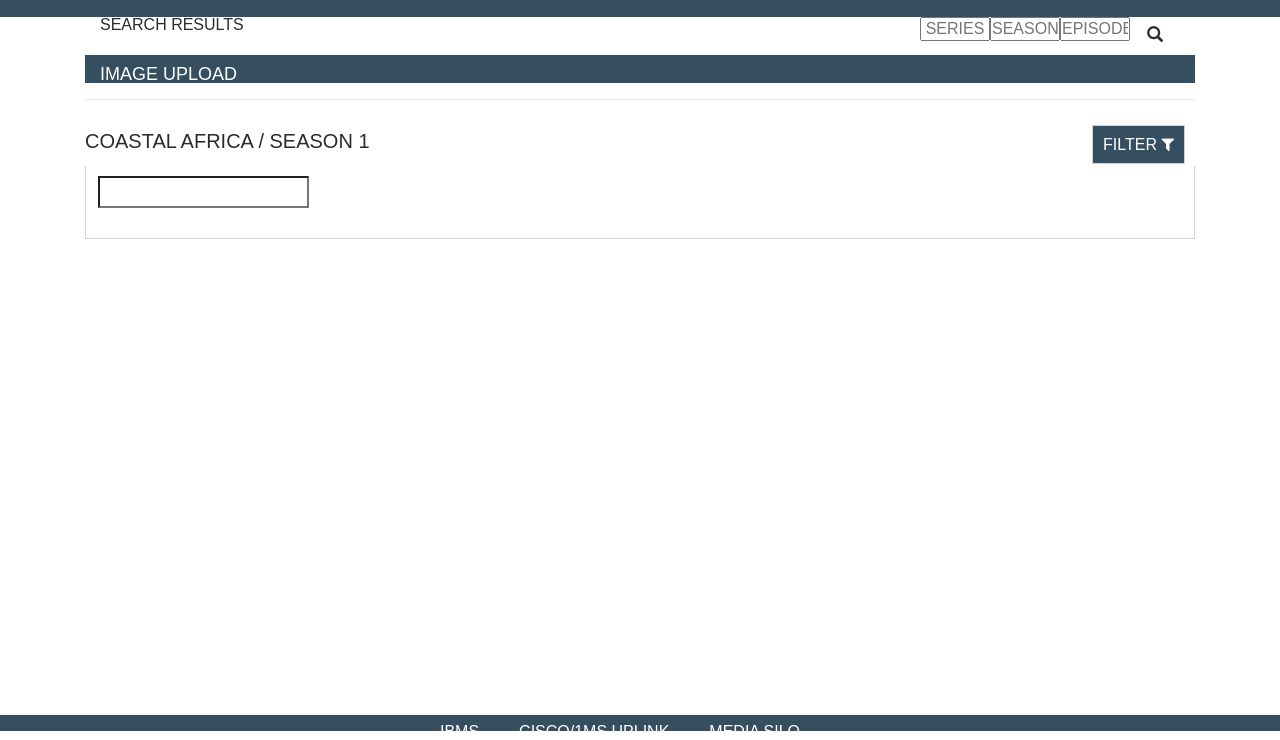
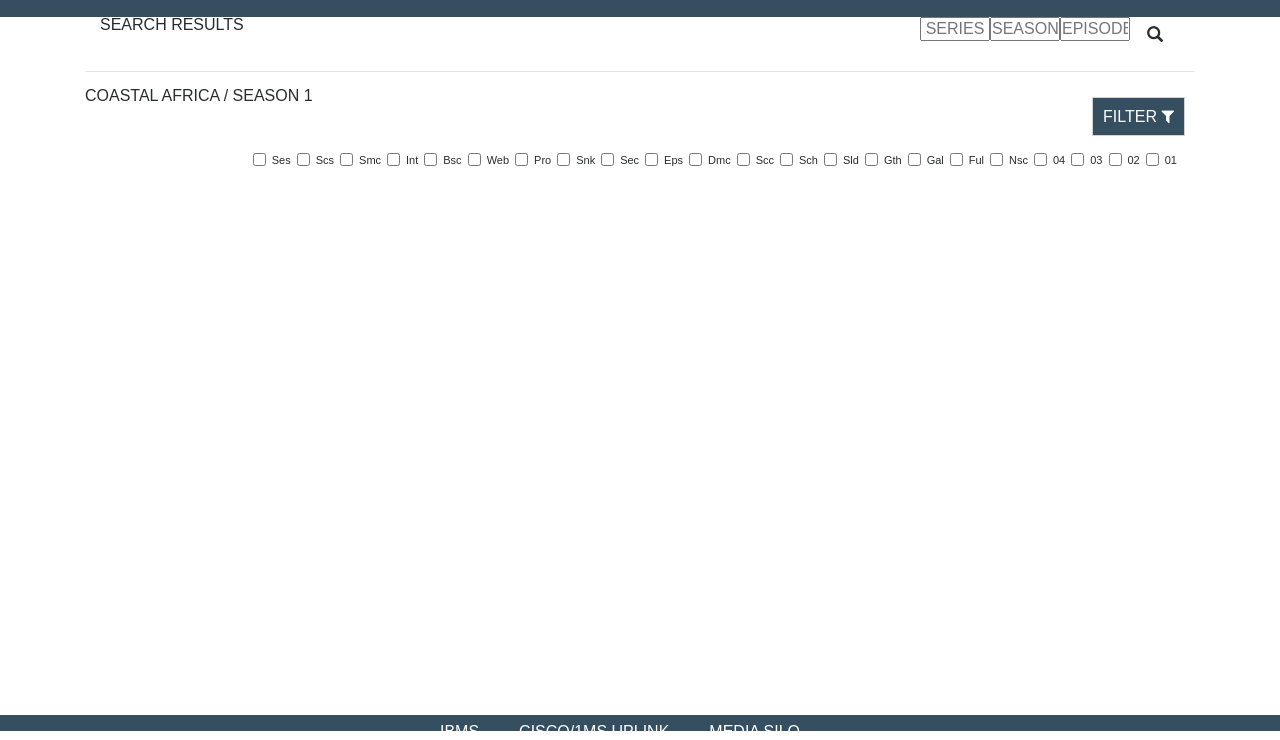
Before and after one commit to ayomel/image-tool, a plain HTML site: page search.html in a window 1280 px wide. Both pictures are taken after a click on the element "FILTER". Shown: the part 69-809 px from the top of the page. Drawn offline with nearby package versions, Linux system fonts and the light colour scheme; files that its build step writes are made by us from their sources.

Commit message:
filter update

```diff
--- a/css/style.css
+++ b/css/style.css
@@ -418,7 +418,7 @@ summary::-webkit-details-marker {
 .content-wrap {
     margin: 0 20px 20px
 }
-/*.previewContainer {
+.previewContainer {
     padding:20px;
     text-align: left;
 }
@@ -426,10 +426,6 @@ summary::-webkit-details-marker {
 .previewImg {
     padding:20px;
     text-align: left;
-<<<<<<< HEAD
-=======
-
->>>>>>> c0696345847dd329f2b88b68aed4375712f47db7
 }
 .previewImg img{
     height: 10vh;
@@ -440,9 +436,10 @@ summary::-webkit-details-marker {
     color: #fff;
     padding: 5px;
     /*margin-bottom: 20px;*/
-/*}
+}
 .previewImg li{
     margin: 20px;
+    list-style-type: none;
 }
 .previewImg p{
     text-align: left;
@@ -459,7 +456,7 @@ summary::-webkit-details-marker {
     display: inline-block;
     text-align: left;
     width: 100%;
-}*/
+}
 .flex-flow-row-wrap {
     display: -webkit-box;
     display: -moz-box;
@@ -504,76 +501,6 @@ summary::-webkit-details-marker {
     right: 10px;
     top: 13px
 }*/
-/*------------------------------------dropdown filter---------*/
-/*.noselect {
-    -webkit-touch-callout: none;
-    -webkit-user-select: none;
-    -khtml-user-select: none;
-    -moz-user-select: none;
-    -ms-user-select: none;
-    user-select: none;
-}
-
-.dropdown-container, .instructions {
-    width: 200px;
-    margin: 20px auto 0;
-    font-size: 14px;
-    font-family: sans-serif;
-}
-<<<<<<< HEAD
-
-.instructions {
-    width: 100%;
-    text-align: center;
-}
-
-.dropdown-button {
-    float: left;
-    width: 100%;
-    background: whitesmoke;
-    padding: 10px 12px;
-
-    cursor: pointer;
-    border: 1px solid lightgray;
-    box-sizing: border-box;
-
-    .dropdown-label, .dropdown-quantity {
-        float: left;
-    }
-
-    .dropdown-quantity {
-        margin-left: 4px;
-    }
-
-    .fa-filter {
-        float: right;
-    }
-}
-
-.dropdown-list {
-    float: left;
-    width: 100%;
-
-    border: 1px solid lightgray;
-    border-top: none;
-    box-sizing: border-box;
-    padding: 10px 12px;
-
-    input[type="search"] {
-        padding: 5px 0;
-    }
-
-    ul {
-        margin: 10px 0;
-        max-height: 200px;
-        overflow-y: auto;
-
-        input[type="checkbox"] {
-            position: relative;
-            top: 2px;
-        }
-    }
-}*/
 nav h3 {
     padding-top: 15px;
     padding-bottom: 15px;
@@ -604,7 +531,7 @@ nav h3 {
     float: left;
     width: 100%;
 
-    border: 1px solid lightgray;
+    /*border: 1px solid lightgray;*/
     border-top: none;
     box-sizing: border-box;
     padding: 10px 12px;
@@ -624,7 +551,13 @@ nav h3 {
         }
     }
 }
-
-
-=======
->>>>>>> c0696345847dd329f2b88b68aed4375712f47db7
+.dropdown-list li{
+    list-style-type: none;
+    display: inline-block;
+    float: right;
+    font-size: 11px;
+}
+.dropdown-list label{
+    padding:6px;
+    font-weight: 1;
+}
--- a/js/search.js
+++ b/js/search.js
@@ -1,5 +1,5 @@
 $('.filter-label')
-  .on('click', function() {
+   .on('click', function() {
       $('.dropdown-list').toggle();
   })
   .on('input', '.dropdown-search', function() {
@@ -23,10 +23,29 @@ $('.filter-label')
   });
 
 // JSON of States for demo purposes
-var filterName = [
-    { name: 'ALABAMA'},
-    { name: 'ALASKA'},
-    { name: 'WYOMING'}
+var usStates = [
+    { name: '01', abbreviation: 'AL'},
+    { name: '02', abbreviation: 'WY' },
+    { name: '03', abbreviation: 'AL'},
+    { name: '04', abbreviation: 'AL'},
+    { name: 'NSC', abbreviation: 'AL'},
+    { name: 'FUL', abbreviation: 'AL'},
+    { name: 'GAL', abbreviation: 'AL'},
+    { name: 'GTH', abbreviation: 'AL'},
+    { name: 'SLD', abbreviation: 'AL'},
+    { name: 'SCH', abbreviation: 'AL'},
+    { name: 'SCC', abbreviation: 'AL'},
+    { name: 'DMC', abbreviation: 'AL'},
+    { name: 'EPS', abbreviation: 'AL'},
+    { name: 'SEC', abbreviation: 'AL'},
+    { name: 'SNK', abbreviation: 'AL'},
+    { name: 'PRO', abbreviation: 'AL'},
+    { name: 'WEB', abbreviation: 'AL'},
+    { name: 'BSC', abbreviation: 'AL'},
+    { name: 'INT', abbreviation: 'AL'},
+    { name: 'SMC', abbreviation: 'AL'},
+    { name: 'SCS', abbreviation: 'AL'},
+    { name: 'SES', abbreviation: 'AL'}
 ];
 
 // <li> template
@@ -38,7 +57,7 @@ var stateTemplate = _.template(
 );
 
 // Populate list with states
-_.each(filterName, function(s) {
+_.each(usStates, function(s) {
     s.capName = _.startCase(s.name.toLowerCase());
     $('ul').append(stateTemplate(s));
 });
--- a/search.html
+++ b/search.html
@@ -42,68 +42,18 @@
           <input class="randomInput" type="text" placeholder=SERIES />
         </div>
       </section>
-      <section class="container image-upload">
+      <!-- <section class="container image-upload">
         <h2>Image Upload</h2>
-      </section>
+      </section> -->
         <hr>
-	    <nav>
 	        <h3>Coastal Africa / Season 1</h3>
-	        <div class="dropdown-container">
 			    <div class="filter-label">Filter
 			        <i class="fa fa-filter"></i></div>
 			    <div class="dropdown-list" style="display: none;">
-			        <input type="search" class="dropdown-search"/>
 			        <ul></ul>
 			    </div>
-			</div>
-		</nav>
 	</div>
-          <!-- <form id="create"  style="float: right;padding-top: 15px;">
-            <fieldset>
-              <label for="create-label">Filter</label>
-              <div class="dropdown-wrapper">
-                            <select id="create" name="create">
-                                <option value="">Select Type</option>
-                                <option value="01">01</option>
-                                <option value="02">02</option>
-                                <option value="03">03</option>
-                                <option value="04">04</option>
-                                <option value="NSC">NSC</option>
-                                <option value="FUL">FUL</option>
-                                <option value="GAL">GAL</option>
-                                <option value="GTJ">GTH</option>
-                                <option value="SLD">SLD</option>
-                                <option value="SCH">SCH</option>
-                                <option value="SCC">SCC</option>
-                                <option value="DMC">DMC</option>
-                                <option value="EPS">EPS</option>
-                                <option value="SEC">SEC</option>
-                                <option value="SNK">SNK</option>
-                                <option value="PRO">PRO</option>
-                                <option value="WEB">WEB</option>
-                                <option value="BSC">BSC</option>
-                                <option value="INT">INT</option>
-                                <option value="SMC">SMC</option>
-                                <option value="SMP">SMP</option>
-                                <option value="SCS">SCS</option>
-                                <option value="SES">SES</option>
-                            </select>
-                            <span class="arrow-down"></span>
-                        </div>
-                  </fieldset>
-          </form> -->
-			<!-- <div class="dropdown-container">
-			    <div class="dropdown-button noselect">
-			        <div class="create-label">Filter</div>
-			        <div class="dropdown-quantity">(<span class="quantity">Any</span>)</div>
-			        <i class="fa fa-filter"></i>
-			    </div>
-			    <div class="dropdown-list" style="display: none;">
-			        <input type="search" placeholder="Search states" class="dropdown-search"/>
-			        <ul></ul>
-			    </div>
-			</div>
-      </nav>
+          <!--
       <form>
         <section>
           <details>
```
Also changed, not shown: searchResults/searchResultsAva.html (+1 -1 lines).
